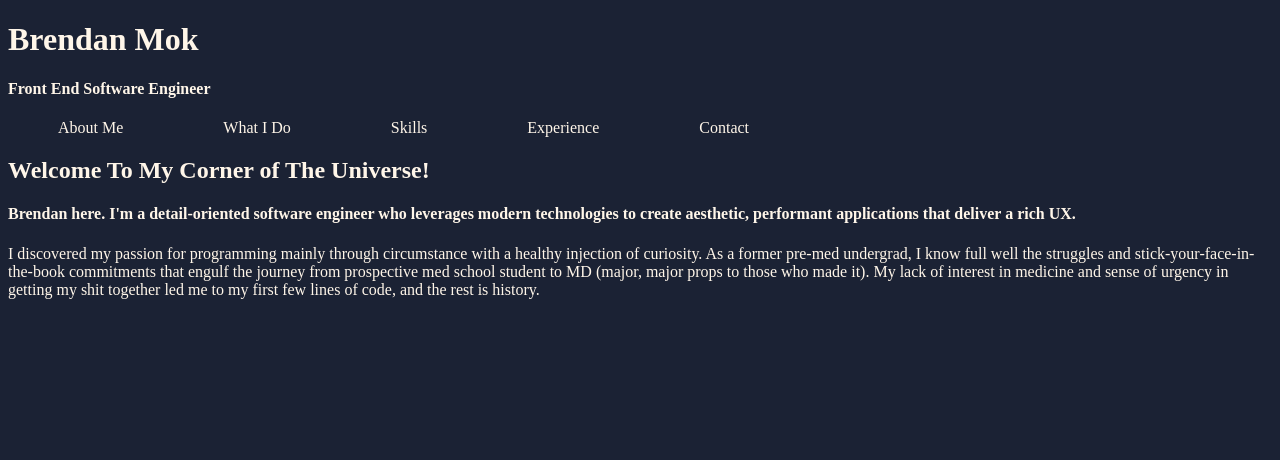
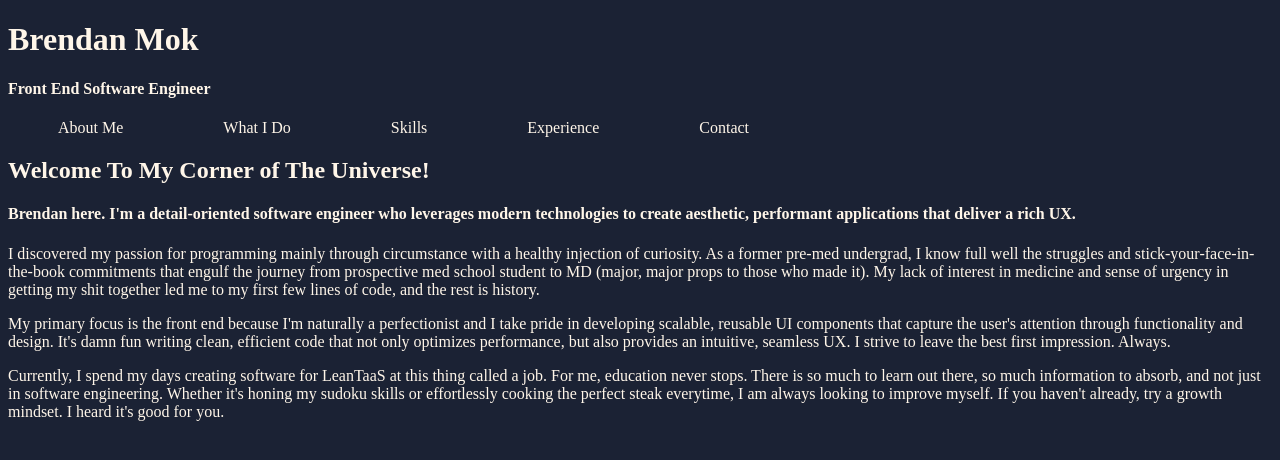
Before and after one commit to bmok88/PersonalWebsite2.0, a React app: page / in a window 1280 px wide. Shown: the top 460 px of the page. Built offline with nearby package versions, Linux system fonts and the light colour scheme.

Commit message:
Finish about me paragraphs

```diff
--- a/src/components/AboutMe.jsx
+++ b/src/components/AboutMe.jsx
@@ -16,9 +16,25 @@ const AboutMe = () => (
       well the struggles and stick-your-face-in-the-book commitments that engulf
       the journey from prospective med school student to MD (major, major props
       to those who made it). My lack of interest in medicine and sense of
-      urgency in getting my shit together led me to my first few lines of code, and the rest is history.
+      urgency in getting my shit together led me to my first few lines of code,
+      and the rest is history.
     </p>
-    <p />
+    <p>
+      My primary focus is the front end because I'm naturally a perfectionist
+      and I take pride in developing scalable, reusable UI components that
+      capture the user's attention through functionality and design. It's damn
+      fun writing clean, efficient code that not only optimizes performance, but
+      also provides an intuitive, seamless UX. I strive to leave the best first
+      impression. Always.
+    </p>
+    <p>
+      Currently, I spend my days creating software for LeanTaaS at this thing
+      called a job. For me, education never stops. There is so much to learn out
+      there, so much information to absorb, and not just in software
+      engineering. Whether it's honing my sudoku skills or effortlessly cooking
+      the perfect steak everytime, I am always looking to improve myself. If you
+      haven't already, try a growth mindset. I heard it's good for you.
+    </p>
   </section>
 );
 
```
